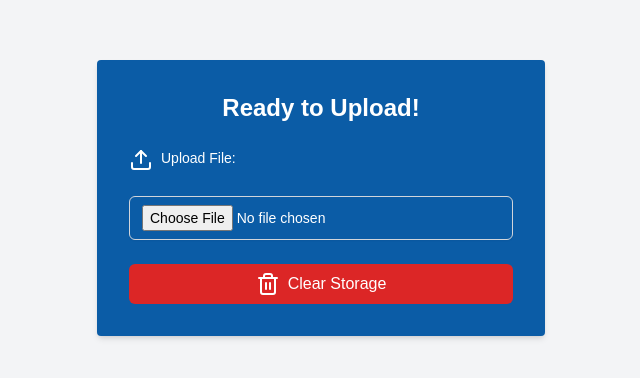
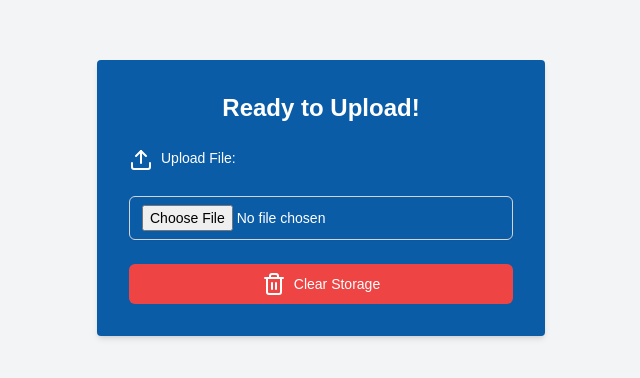
Before and after one commit to DhominickJ/WestTRACKG, a Next.js app: page /users/upload in a window 1280 px wide. Shown: the part 202-580 px from the top of the page, without its empty margins (319-959 px from the left). Built offline with nearby package versions, Linux system fonts and the light colour scheme; no server answers.

Commit message:
Updated the Element colors and added Animations

```diff
--- a/src/app/users/upload/page.tsx
+++ b/src/app/users/upload/page.tsx
@@ -123,7 +123,7 @@
   // );
 
   return (
-    <div className="flex flex-row items-center justify-center min-h-screen py-2 bg-gray-100">
+    <div className="flex flex-row items-center justify-center min-h-screen py-2 bg-gray-100 sm:text-sm transition duration-500 ease-in-out transform hover:scale-102">
       <div className="w-full max-w-md p-8 space-y-6 bg-homeLightBlueBG rounded shadow-md text-white">
         <h1 className="text-2xl font-bold text-center">Ready to Upload!</h1>
         <label
@@ -136,8 +136,9 @@
         <input
           id="fileUpload"
           type="file"
+          accept="application/pdf"
           onChange={handleFileChange}
-          className="block w-full px-3 py-2 mt-1 border border-gray-300 rounded-md shadow-sm focus:ring-indigo-500 focus:border-indigo-500 sm:text-sm"
+          className="block w-full px-3 py-2 mt-1 border border-gray-300 rounded-md shadow-sm focus:ring-indigo-500 focus:border-indigo-500 sm:text-sm transition duration-500 ease-in-out transform hover:scale-105"
         />
         {fileName && (
           <>
@@ -163,7 +164,7 @@
         )}
         <button
           onClick={clearStorage}
-          className="w-full px-4 py-2 text-white bg-red-600 rounded-md hover:bg-red-700 flex items-center justify-center"
+          className="w-full px-4 py-2 text-white bg-destructive rounded-md hover:bg-red-700 flex items-center justify-center"
         >
           <Trash2Icon className="mr-2" />
           Clear Storage
@@ -173,7 +174,7 @@
         )}
       </div>
       {filePreview && (
-        <div className="ml-10 w-1/2">
+        <div className="ml-10 w-1/2 sm:text-sm transition duration-500 ease-in-out transform hover:scale-105">
           <embed
             src={filePreview}
             type="application/pdf"
```
